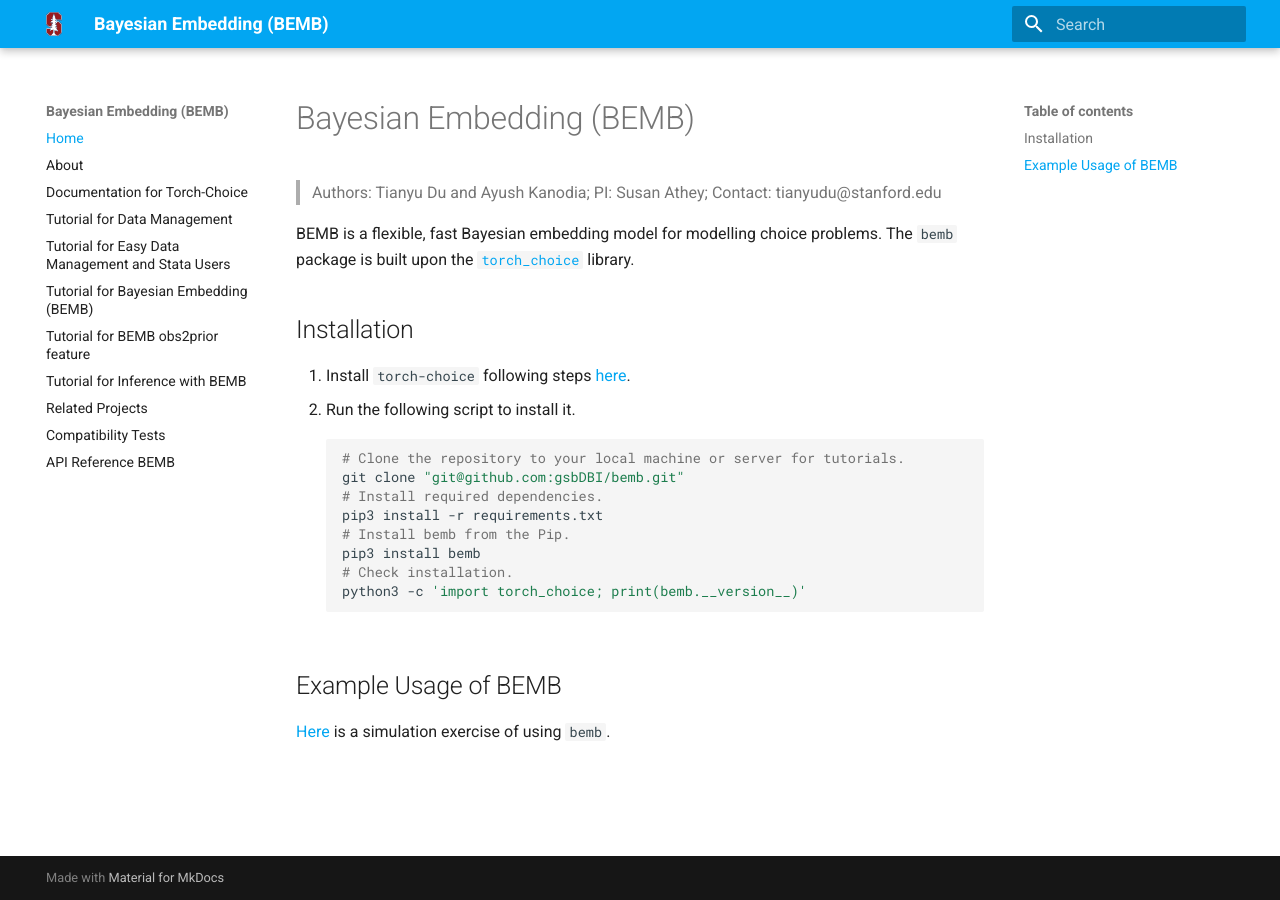
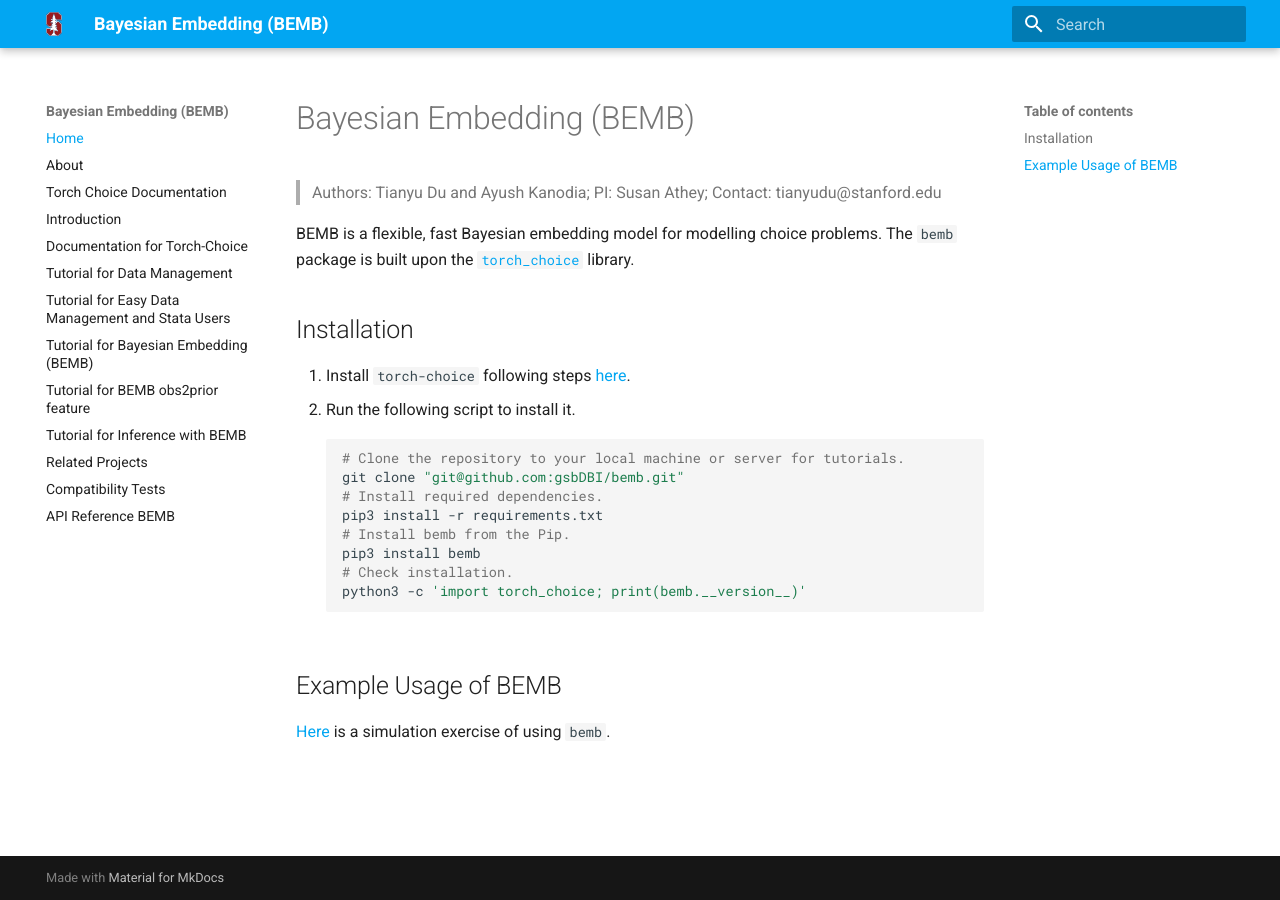
Before and after one commit to gsbDBI/bemb, an MkDocs documentation site: the page built from docs_src/index.md, in a window 1280 px wide. Built offline with MkDocs 1.6.1 and Material for MkDocs 9.7.7, drawn with Linux system fonts in a browser that asks for light colours.

Commit message:
change menu bar items

```diff
--- a/mkdocs.yml
+++ b/mkdocs.yml
@@ -5,6 +5,8 @@ site_dir: docs
 nav:
     - Home: index.md
     - About: intro.md
+    - Torch Choice Documentation: https://gsbdbi.github.io/torch-choice/
+    - Introduction: https://gsbdbi.github.io/torch-choice/intro/
     - Documentation for Torch-Choice: https://gsbdbi.github.io/torch-choice/
     - Tutorial for Data Management: https://gsbdbi.github.io/torch-choice/data_management/
     - Tutorial for Easy Data Management and Stata Users: https://gsbdbi.github.io/torch-choice/easy_data_management/
```
